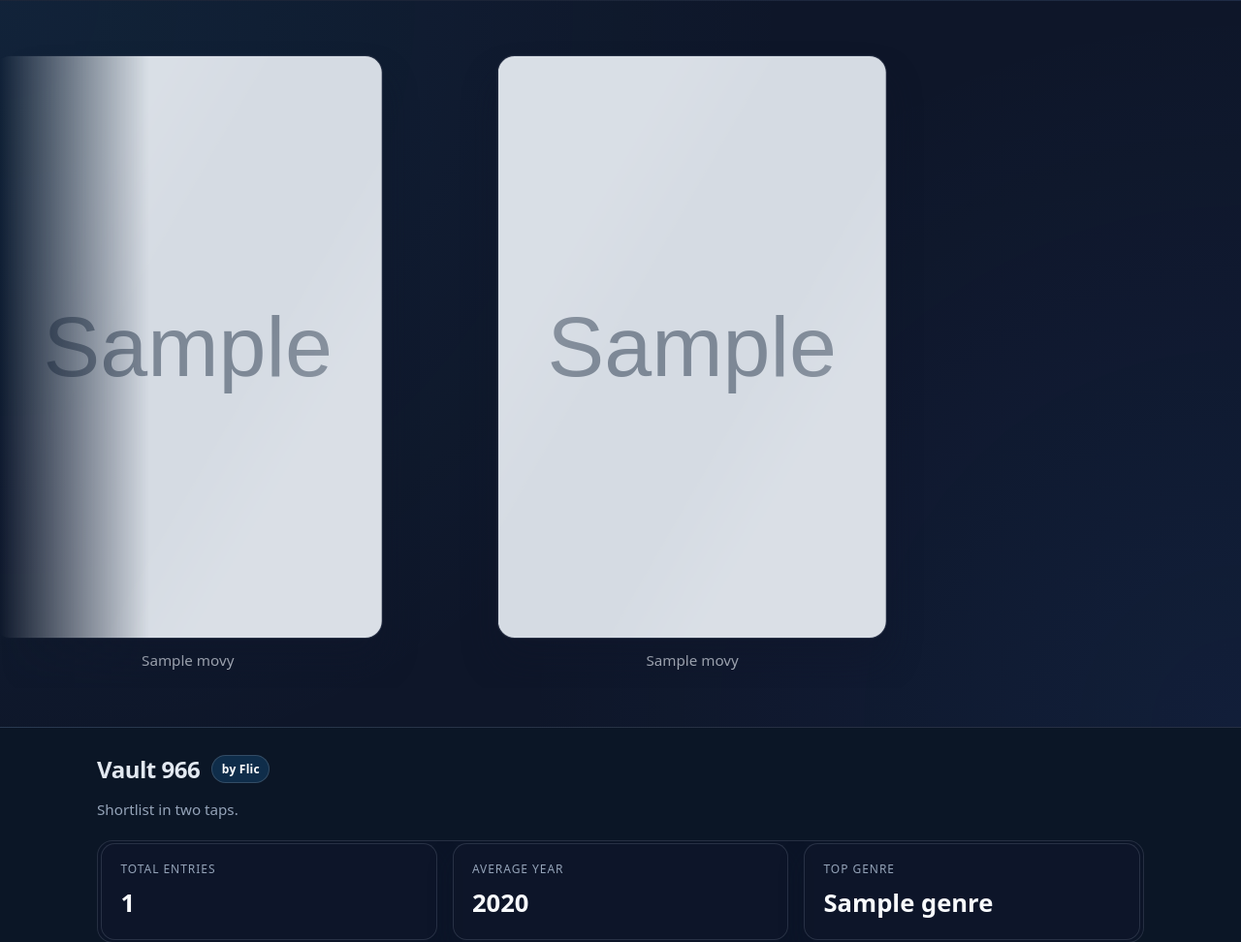
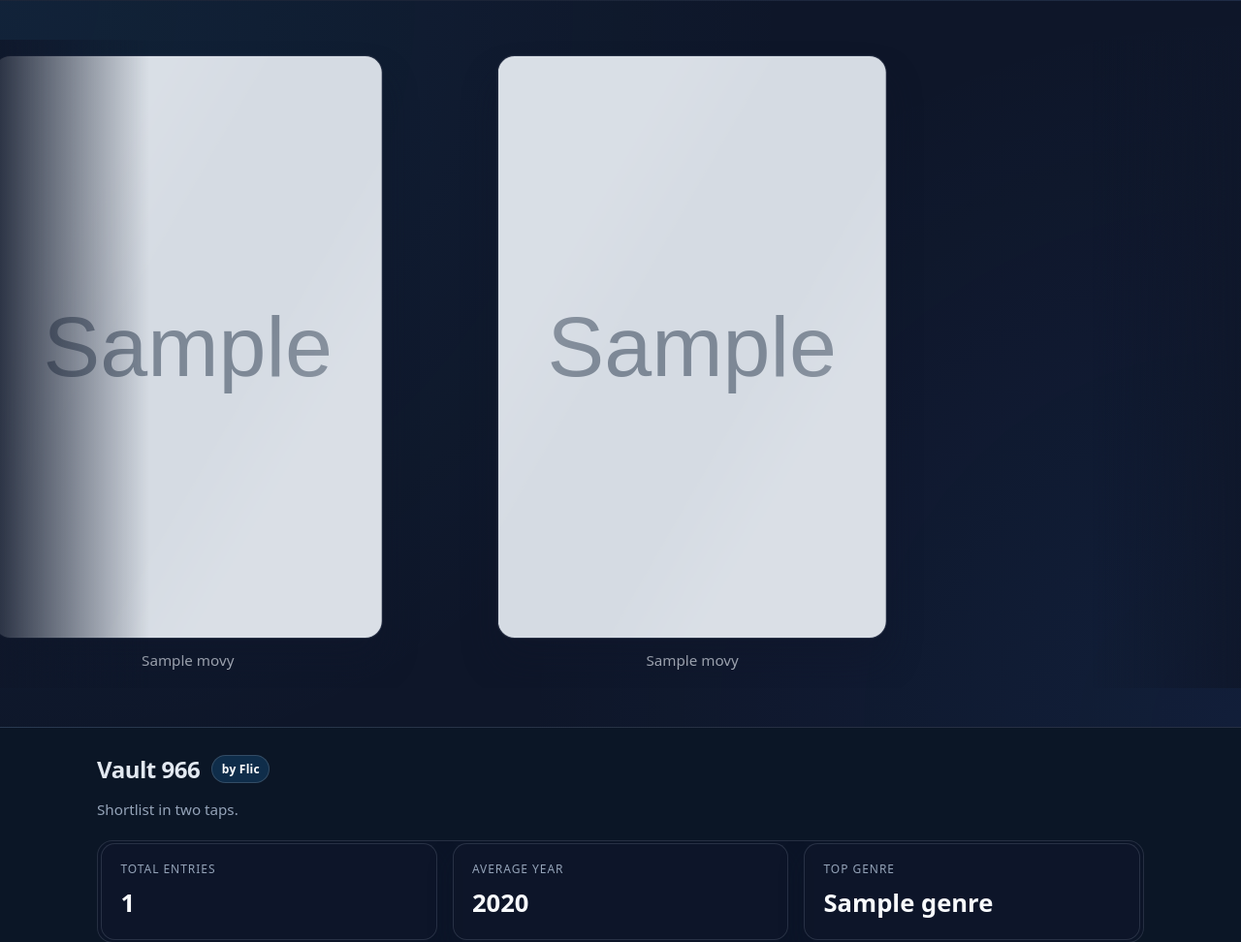
Before and after one commit to cmsjade5000/Vault966R2, a FastAPI app: page /ui/movies in a window 1280 px wide. Shown: the top 972 px of the page at 97% size. Run offline with FastAPI, Linux system fonts and the light colour scheme; tables that the repository leaves empty hold one stand-in row (values such as "Sample post"); grey boxes marked "Sample" are stand-in pictures.

Commit message:
Fix poster carousel clipping

```diff
--- a/static/css/movies.css
+++ b/static/css/movies.css
@@ -13,7 +13,22 @@
 
 .poster-banner__viewport {
   position: relative;
-  mask-image: linear-gradient(to right, transparent, black 12%, black 88%, transparent);
+  overflow: hidden;
+}
+
+.poster-banner__viewport::after {
+  content: "";
+  position: absolute;
+  inset: 0;
+  pointer-events: none;
+  background: linear-gradient(
+    to right,
+    rgba(15, 23, 42, 0.85),
+    rgba(15, 23, 42, 0) 12%,
+    rgba(15, 23, 42, 0) 88%,
+    rgba(15, 23, 42, 0.85)
+  );
+  z-index: 1;
 }
 
 .poster-banner__track {
@@ -21,6 +36,8 @@
   gap: clamp(1rem, 3vw, 2.5rem);
   width: max-content;
   animation: poster-banner-scroll 70s linear infinite;
+  position: relative;
+  z-index: 0;
 }
 
 .poster-banner__item {
```
